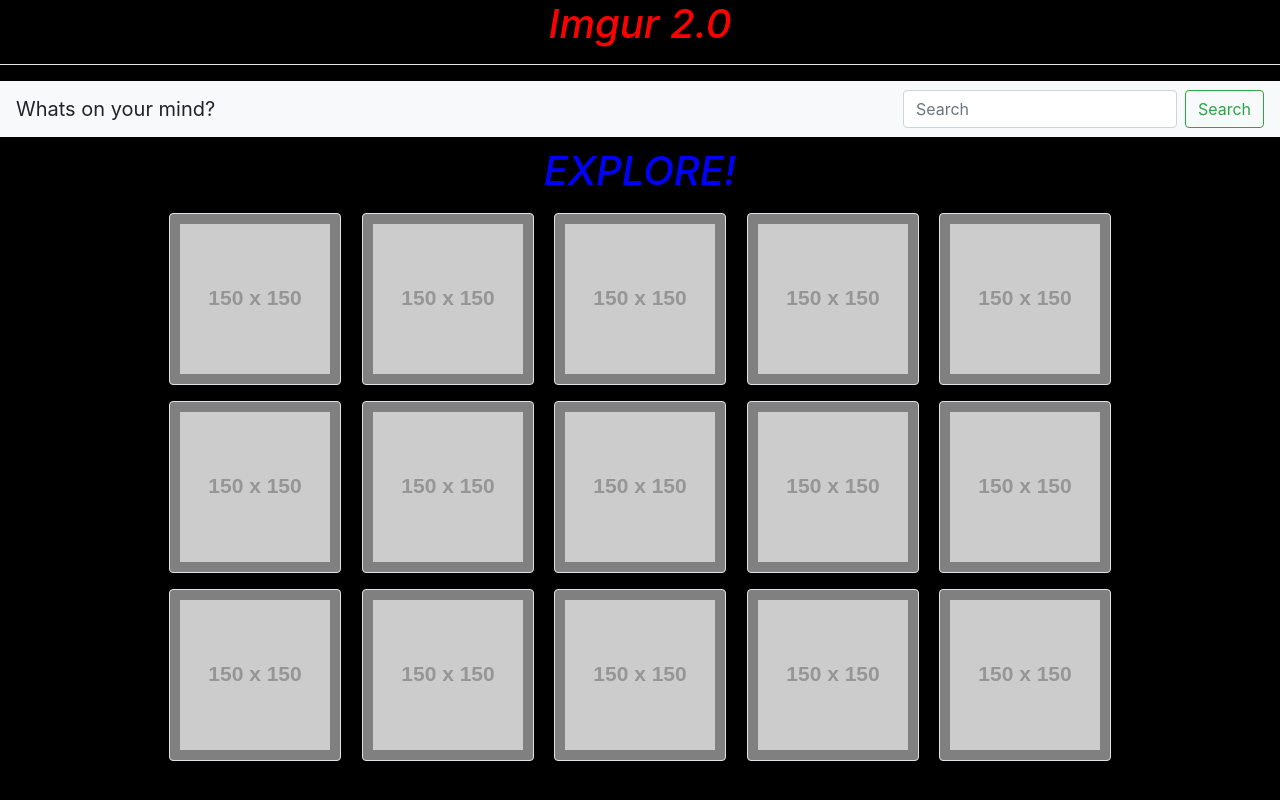
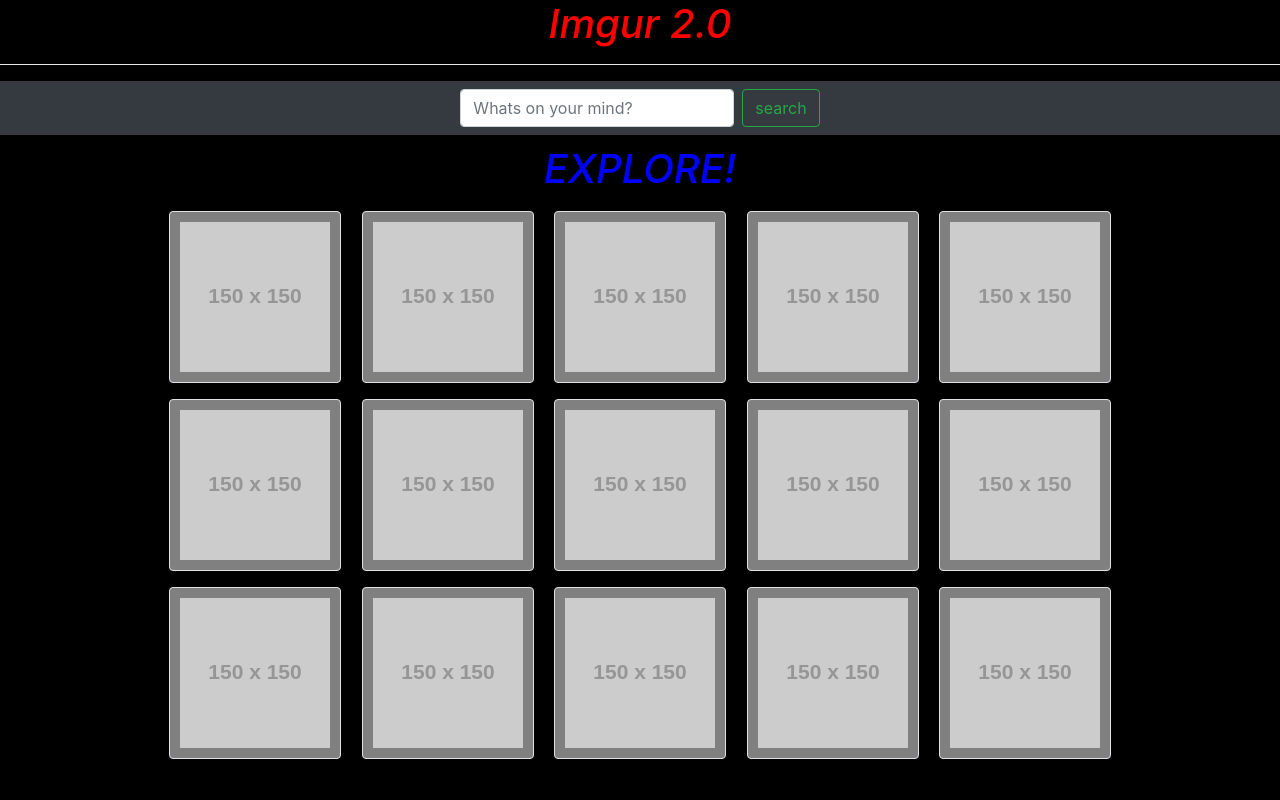
Before and after one commit to Quanluis/learning-css, a plain HTML site: page photo-grid.html in a window 1280 px wide. Drawn offline with nearby package versions, Linux system fonts and the light colour scheme; placeholder pictures from the web are drawn by us.

Commit message:
Finished Imgur

```diff
--- a/photo-grid.css
+++ b/photo-grid.css
@@ -31,3 +31,6 @@ hr {
     position: static;
     margin: 10px;
 }
+happy {
+    text-align: right;
+}
--- a/photo-grid.html
+++ b/photo-grid.html
@@ -14,11 +14,10 @@
                 Imgur 2.0
             </H1>
             <hr>
-            <nav class="navbar navbar-light bg-light justify-content-between">
-                    <a class="navbar-brand">Whats on your mind? </a>
+            <nav class="navbar navbar-light bg-dark justify-content-center">
                     <form class="form-inline">
-                      <input class="form-control mr-sm-2" type="search" placeholder="Search" aria-label="Search">
-                      <button class="btn btn-outline-success my-2 my-sm-0" type="submit">Search</button>
+                      <input class="form-control mr-sm-2" type="search" placeholder="Whats on your mind?" aria-label="Search">
+                      <button class="btn btn-outline-success my-2 my-sm-0" type="submit">search</button>
                     </form>
                   </nav>
                   <H1 id="explore" >
```
